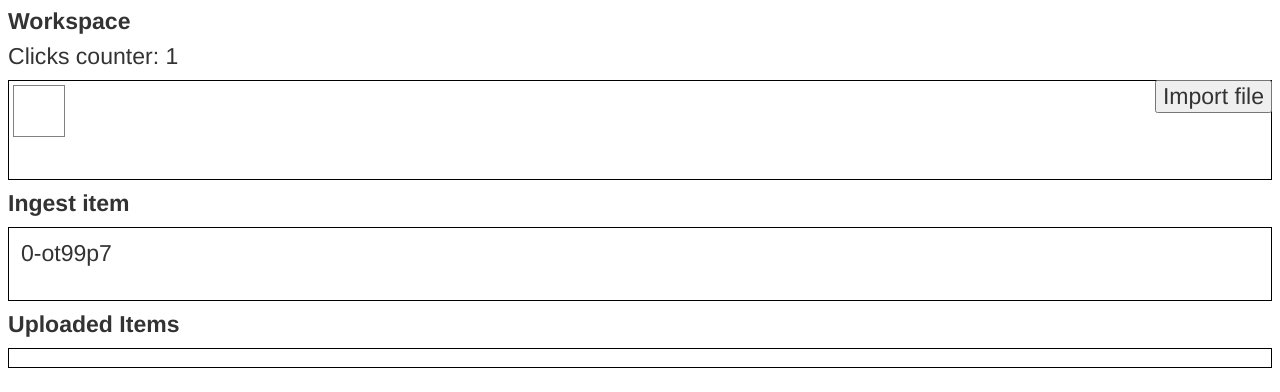
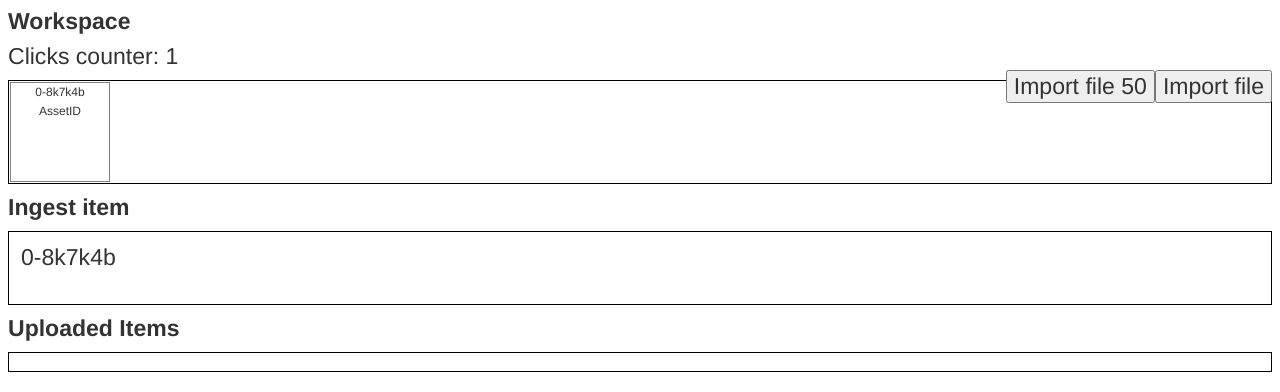
Before and after one commit to shivarkarimi/transfer, an Angular app: page / in a window 1280 px wide. Both pictures are taken after a click on the button "Import file". Shown: the top 392 px of the page. Built offline with nearby package versions, Linux system fonts and the light colour scheme.

Commit message:
fixed color

```diff
--- a/src/app/transfer-table/transfer-table.component.ts
+++ b/src/app/transfer-table/transfer-table.component.ts
@@ -1,6 +1,7 @@
 import { Component, OnDestroy, OnInit } from '@angular/core';
 import { Subject } from 'rxjs';
 import { QueueItem } from 'src/models/queue-item';
+import { ChangeNotifierService } from 'src/services/change-notifier.service';
 import { FileImportService } from 'src/services/file-import.service';
 import { IngestQueueService } from 'src/services/ingest-queue.service';
 
@@ -15,7 +16,11 @@ export class TransferTableComponent implements OnInit, OnDestroy {
   public uploadedItems: QueueItem[];
   private destroy: Subject<void> = new Subject<void>();
 
-  constructor(private fileImportService: FileImportService, private ingestQueueService: IngestQueueService) { }
+  constructor(
+    private fileImportService: FileImportService,
+    private ingestQueueService: IngestQueueService,
+    private changeNotifierService: ChangeNotifierService
+  ) { }
 
   public ngOnInit(): void {
     this.ingestQueueService.ingestQueueStream
@@ -27,7 +32,8 @@ export class TransferTableComponent implements OnInit, OnDestroy {
       .subscribe(
         x => {
           this.uploadedItems = x;
-          console.log('%c IMPORT UPDATE', 'background:#271cbb; color: #dc52fa', x)
+          console.log('%c IMPORT UPDATE', 'background:#271cbb; color: #dc52fa', x);
+          this.changeNotifierService.notify();
         }
       );
   }
--- a/src/app/workspace/workspace.component.html
+++ b/src/app/workspace/workspace.component.html
@@ -1,10 +1,14 @@
 <H2> Workspace</H2>
 <p>Clicks counter: {{clicks}}</p>
+<button (click)="importFile(1)" id="btnImport">Import file</button>
+<button (click)="importFile(50)" id="btnImport">Import file 50</button>
+
 <div class="workspace">
-    <button (click)="importFile()" id="btnImport">Import file</button>
-    <div class="panel" *ngFor="let panel of panels">
-        <div class="thumbnail" [style.background]="panel.color">
-            <span>{{panel.name}}</span>
+    <div class="panel" *ngFor="let panel of panels" [style.background]="panel.color">
+        <div class="thumbnail">
+            <span>{{panel.fileName}}</span>
+            <span>{{panel.assetId}}</span>
         </div>
+
     </div>
 </div>
--- a/src/app/workspace/workspace.component.scss
+++ b/src/app/workspace/workspace.component.scss
@@ -1,12 +1,14 @@
 div.panel {
-    padding: 25px;
+    height: 100px;
+    width: 100px;
     text-align: center;
-    height: 1rem;
     line-height: 1rem;
     display: inline-block;
     border: 1px solid gray;
-    margin: 5px;
+    margin: 2px;
+    font-size: 10px;
     span {
+        font-size: 12px;
         display: block;
     }
 }
--- a/src/app/workspace/workspace.component.ts
+++ b/src/app/workspace/workspace.component.ts
@@ -1,4 +1,4 @@
-import { Component, Input, OnDestroy, OnInit } from '@angular/core';
+import { Component, OnDestroy, OnInit, NgZone } from '@angular/core';
 import { Subject } from 'rxjs';
 import { filter, flatMap, takeUntil } from 'rxjs/operators';
 import { Panel } from 'src/models/panel';
@@ -7,6 +7,7 @@ import { ConnectionMonitorService } from 'src/services/connection-monitor.servic
 import { FileImportService } from 'src/services/file-import.service';
 import { PanelService } from 'src/services/panel.service';
 import { IngestQueueService } from 'src/services/ingest-queue.service';
+import { ChangeNotifierService } from 'src/services/change-notifier.service';
 
 /**
  * Notes:
@@ -58,10 +59,13 @@ export class WorkspaceComponent implements OnInit, OnDestroy {
   clicks: number = 0;
 
   constructor(
+    public zone: NgZone,
     private fileImportService: FileImportService,
     private panelService: PanelService,
     private connectionMonitorService: ConnectionMonitorService,
-    private IngestQueueService: IngestQueueService
+    private IngestQueueService: IngestQueueService,
+    private changeNotifierService: ChangeNotifierService
+
   ) { }
 
 
@@ -70,7 +74,17 @@ export class WorkspaceComponent implements OnInit, OnDestroy {
   }
 
   ngOnInit(): void {
+
+    this.changeNotifierService.changeStream
+      .subscribe(() => {
+        console.log('%c panels', 'background:#271cbb; color: #dc52fa', this.panels)
+        this.zone.run(() => { this.panels = this.panelService.sequencePanels })
+      });
+
     this.panelService.panelsStream
+      .pipe(
+        takeUntil(this.destroy)
+      )
       .subscribe(x => this.panels = x);
 
 
@@ -83,22 +97,31 @@ export class WorkspaceComponent implements OnInit, OnDestroy {
     //   .subscribe();
   }
 
-  importFile(): void {
+  importFile(total: number): void {
     this.clicks++;
     // Should not be able to Import when workspace is disabled (?)
     if (this.isWorkspaceDisabled) {
       return
     }
 
-    const fileNames = [`${0}-${generateFileName()}`];
-    this.ingestList = this.IngestQueueService.createQueueItems(fileNames);
-
+    this.ingestList = this.IngestQueueService.createQueueItems(generateFileNameList(total));
 
     // synchronously add panels to workspace
     this.panelService.createEmptyPanels(this.ingestList);
 
+    // emit ingest list into stream
     this.ingestList.forEach(x => this.fileImportService.importStream.next(x));
   }
 }
 
 const generateFileName = () => Math.random().toString(36).substring(7);
+
+const generateFileNameList = (total) => {
+  const fileNames = [];
+
+  for (let index = 0; index < total; index++) {
+    fileNames.push(`${0}-${generateFileName()}`);
+  }
+
+  return fileNames;
+};
--- /dev/null
+++ b/src/services/change-notifier.service.ts
@@ -0,0 +1,12 @@
+import { Injectable } from "@angular/core";
+import { Subject } from "rxjs";
+
+@Injectable({ providedIn: 'root' })
+export class ChangeNotifierService {
+
+  public changeStream: Subject<void> = new Subject<void>();
+
+  notify(): void {
+    this.changeStream.next();
+  }
+}
--- a/src/services/file-import.service.ts
+++ b/src/services/file-import.service.ts
@@ -1,10 +1,11 @@
 import { Injectable } from '@angular/core';
 import { EMPTY, from, fromEvent, interval, Observable, of, Subject, timer } from 'rxjs';
-import { buffer, concatMap, debounce, delay, filter, flatMap, map, take, tap, toArray, bufferTime } from 'rxjs/operators';
+import { buffer, concatMap, debounce, delay, filter, flatMap, map, take, tap, toArray, bufferTime, finalize } from 'rxjs/operators';
 import { QueueItem } from 'src/models/queue-item';
 import { AssetUploadService } from './asset-upload.service';
 import { BulkImportService } from './bulk-import.service';
 import { FileSystemHelperService } from './file-system-helper.service';
+import { ChangeNotifierService } from './change-notifier.service';
 
 @Injectable({ providedIn: 'root' })
 export class FileImportService {
@@ -15,7 +16,8 @@ export class FileImportService {
   constructor(
     private fileSystemHelperService: FileSystemHelperService,
     private assetUploadService: AssetUploadService,
-    private bulkImportService: BulkImportService) { }
+    private bulkImportService: BulkImportService
+  ) { }
 
   public listenToImport(): Observable<QueueItem[]> {
     /**
--- a/src/services/panel.service.ts
+++ b/src/services/panel.service.ts
@@ -9,7 +9,7 @@ export class PanelService {
   // Only for display immediately on screen
   public panelsStream: Subject<Panel[]> = new Subject<Panel[]>();
 
-  private sequencePanels: Panel[] = [];
+  public sequencePanels: Panel[] = [];
   private listCounter: number = 0;
 
   public createEmptyPanels(items: QueueItem[]): void {
```
